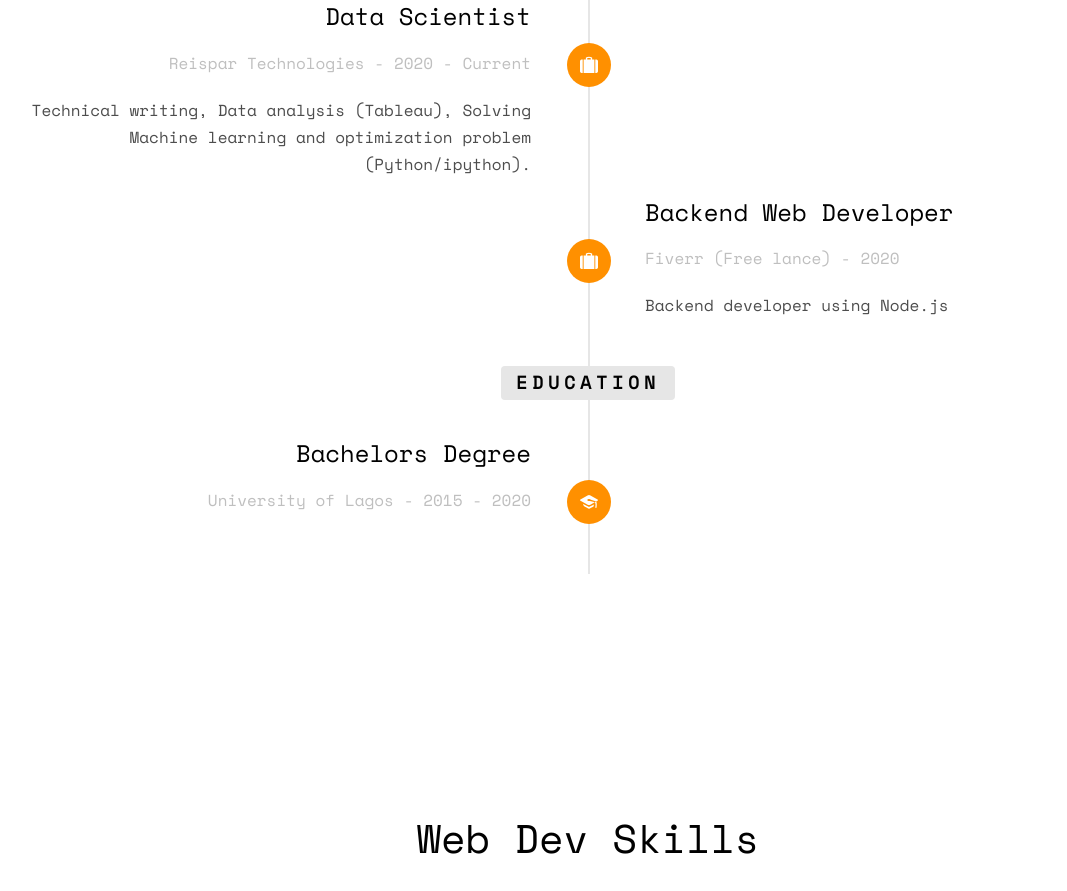
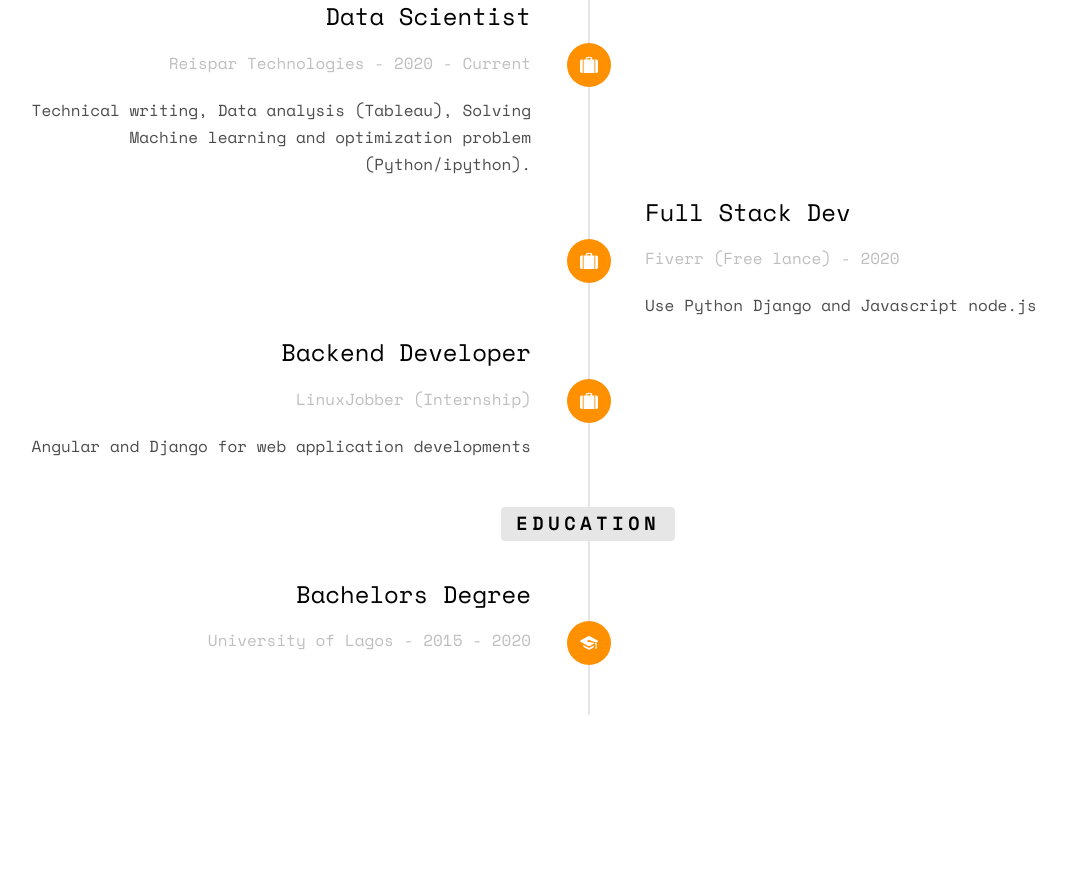
Before and after one commit to oluwatobi1/oluwatobi1.github.io, a plain HTML site: page index.html in a window 1280 px wide. Shown: the part 1752-2643 px from the top of the page, without its empty margins (52-1119 px from the left). Drawn offline with nearby package versions, Linux system fonts and the light colour scheme; some packages are replaced by stand-ins of ours; no server answers; files whose address does not match are found by name.

Commit message:
changed background, added linuxjobber

```diff
--- a/css/style.css
+++ b/css/style.css
@@ -101,7 +101,7 @@ h1, h2, h3, h4, h5, h6, figure {
   left: 0;
   right: 0;
 /* CONTINUE EDIT */
-  background-image: linear-gradient(to bottom right, #f46b45,#eea849);
+  background-image: linear-gradient(to bottom right, #c5d5db,#9fa8a3);
 
 }
 #fh5co-header .display-t,
@@ -328,7 +328,7 @@ h1, h2, h3, h4, h5, h6, figure {
 }
 .info li {
   width: 100%;
-  float: left;
+  float: lekft;
   list-style: none;
   padding: 10px 0;
 }
--- a/index.html
+++ b/index.html
@@ -116,14 +116,27 @@ discoveries.</p>
 							<div class="timeline-badge"><i class="icon-suitcase"></i></div>
 							<div class="timeline-panel">
 								<div class="timeline-heading">
-									<h3 class="timeline-title">Backend Web Developer</h3>
+									<h3 class="timeline-title">Full Stack Dev</h3>
 									<span class="company">Fiverr (Free lance) - 2020</span>
 								</div>
 								<div class="timeline-body">
-									<p>Backend developer using Node.js</p>
+									<p>Use Python Django and Javascript node.js </p>
 								</div>
 							</div>
 						</li>
+					</li>
+					<li class="animate-box timeline-unverted">
+						<div class="timeline-badge"><i class="icon-suitcase"></i></div>
+						<div class="timeline-panel">
+							<div class="timeline-heading">
+								<h3 class="timeline-title">Backend Developer</h3>
+								<span class="company">LinuxJobber (Internship)</span>
+							</div>
+							<div class="timeline-body">
+								<p>Angular and Django for web application developments</p>
+							</div>
+						</div>
+					</li>
 
 						<br>
 						<li class="timeline-heading text-center animate-box">
```
